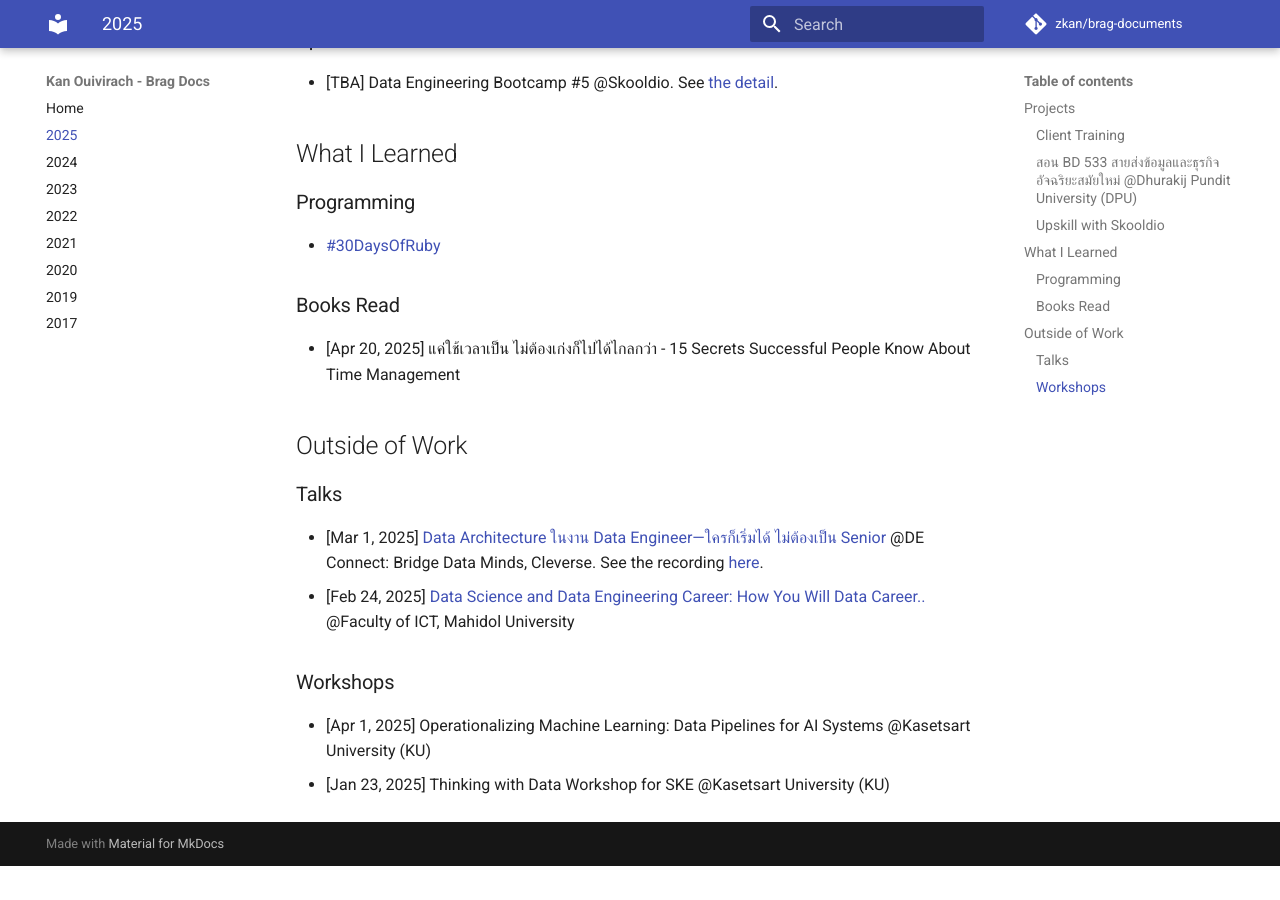
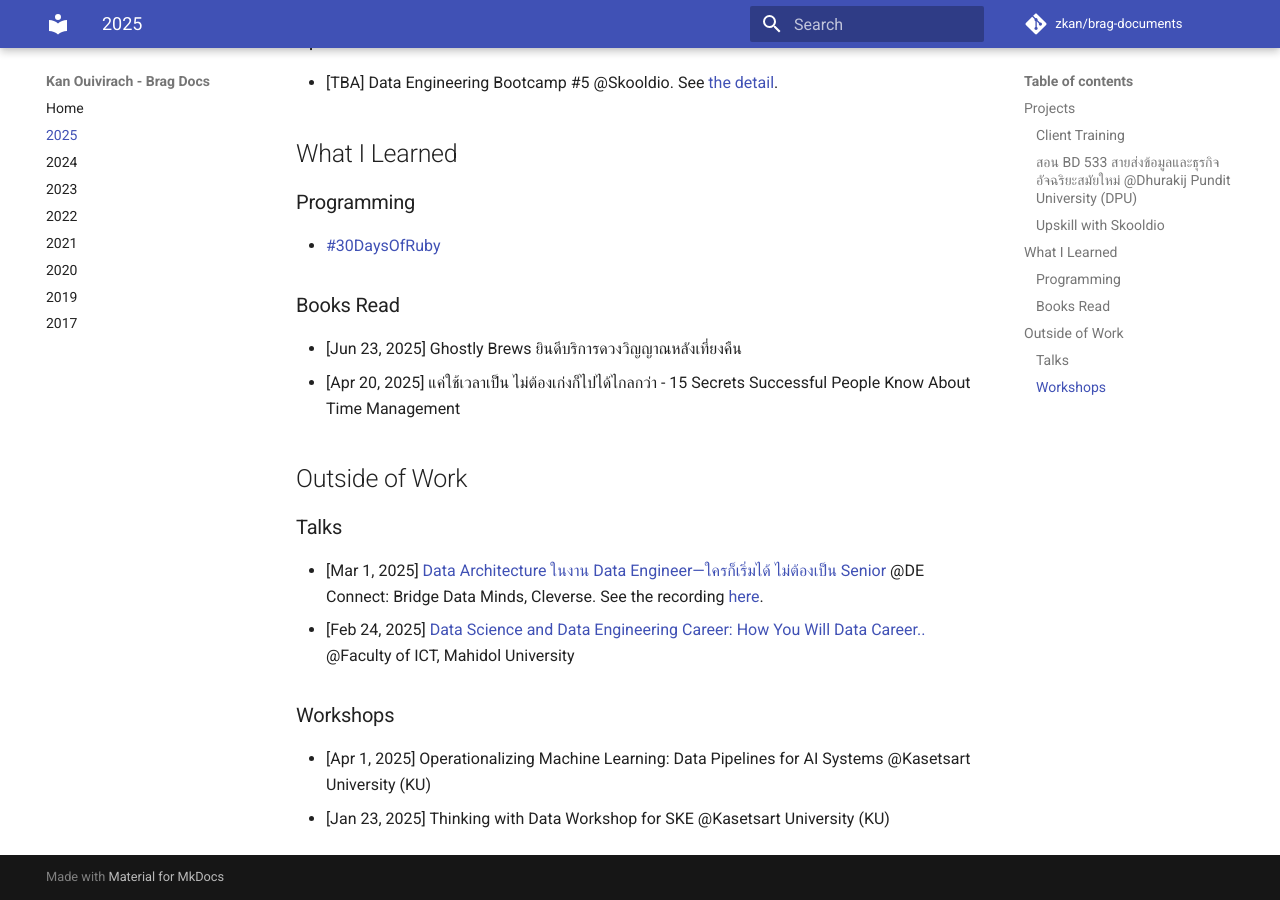
Before and after one commit to zkan/brag-documents, an MkDocs documentation site: the page built from docs/2025.md, in a window 1280 px wide and 900 px high, scrolled down 716 px. Built offline with MkDocs 1.6.1 and Material for MkDocs 9.7.7, drawn with Linux system fonts in a browser that asks for light colours; comment, search, counter and statistics services are not loaded; before the commit the page ends 1582 px from its top, so only the background shows below that.

Commit message:
Add ghostly brews book

```diff
--- a/docs/2025.md
+++ b/docs/2025.md
@@ -35,6 +35,7 @@
 
 ### Books Read
 
+* [Jun 23, 2025] Ghostly Brews ยินดีบริการดวงวิญญาณหลังเที่ยงคืน
 * [Apr 20, 2025] แค่ใช้เวลาเป็น ไม่ต้องเก่งก็ไปได้ไกลกว่า - 15 Secrets Successful People
 Know About Time Management
 
```
